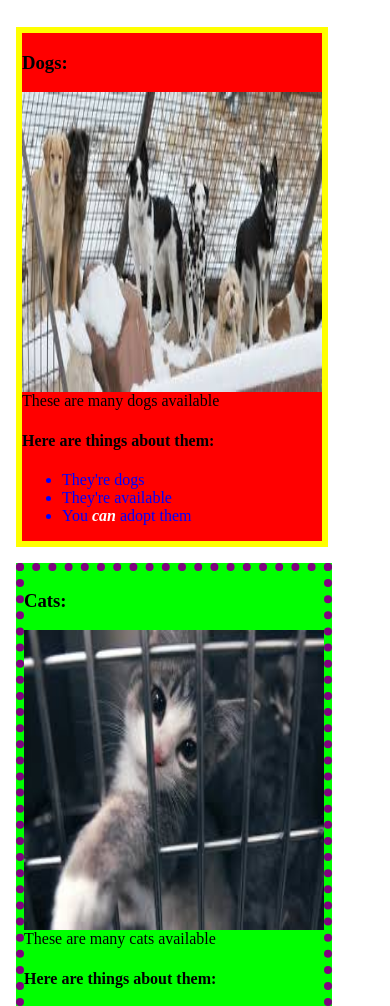
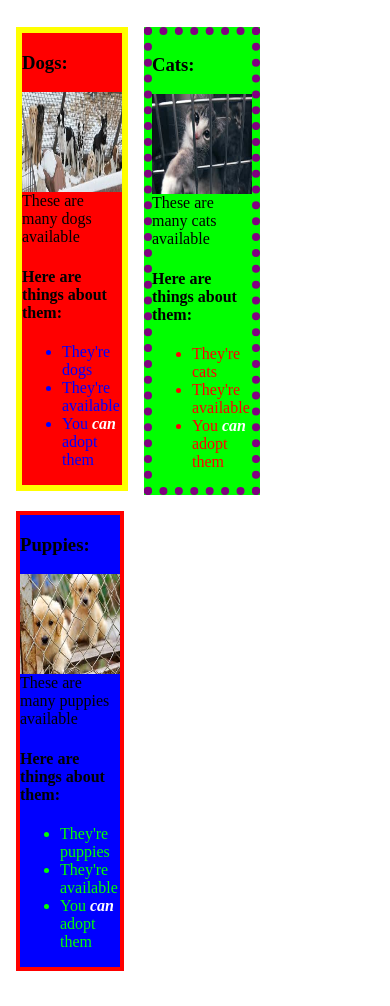
Before and after one commit to j-farkas/animal-shelter, a plain HTML site: page index.html in a window 390 px wide. Shown: the part 61-1067 px from the top of the page. After the commit the page ends 1040 px from the top, so only its background shows below. Drawn offline with Linux system fonts and the light colour scheme.

Commit message:
Fix columns

```diff
--- a/css/styles.css
+++ b/css/styles.css
@@ -1,20 +1,26 @@
 @media screen and (min-width: 1000px) {
 .Left{
   float:left;
-  width:1000px;
+  width:300px;
   background-color:#440000;
 }
 .Center{
   float:left;
-  width:1000px;
+  width:300px;
   background-color:#004400;
 }
 .Right
 {
   float:left;
-  width:1000px;
+  width:300px;
   background-color:#000044;
 
+}
+img
+{
+  height:300px;
+  width:300px;
+  float:left;
 }
 }
 @media screen and (max-width: 1000px) {
@@ -23,53 +29,59 @@
   }
 .Left{
   float:left;
-  width:700px;
+  width:200px;
   background-color:#aa0000;
 }
 .Center{
   float:left;
-  width:700px;
+  width:200px;
   background-color:#00aa00;
 }
 .Right
 {
   float:left;
-  width:700px;
+  width:200px;
   background-color:#0000aa;
-
+}
+  img
+  {
+    height:200px;
+    width:200px;
+    float:left;
   }
 }
-@media screen and (max-width: 480px) {
+@media screen and (max-width: 480px)
+{
     div {
       margin: 8px;
         }
     .Left{
       float:left;
-  width:300px;
+      width:100px;
       background-color:#ff0000;
           }
     .Center{
       float:left;
-  width:300px;
+      width:100px;
       background-color:#00ff00;
       border: 8px dotted purple;
             }
-.Right
-{
+    .Right{
       float:left;
-  width:300px;
+      width:100px;
       background-color:#0000ff;
       border: 4px solid red;
+          }
+          img
+          {
+            height:100px;
+            width:100px;
+            float:left;
           }
 }
 
 
-img
-{
-  height:300px;
-  width:300px;
-  float:left;
-}
+
 
 .Right li{
   color:#00ff00;
```
Lines whose indentation alone changed are shown as unchanged.
